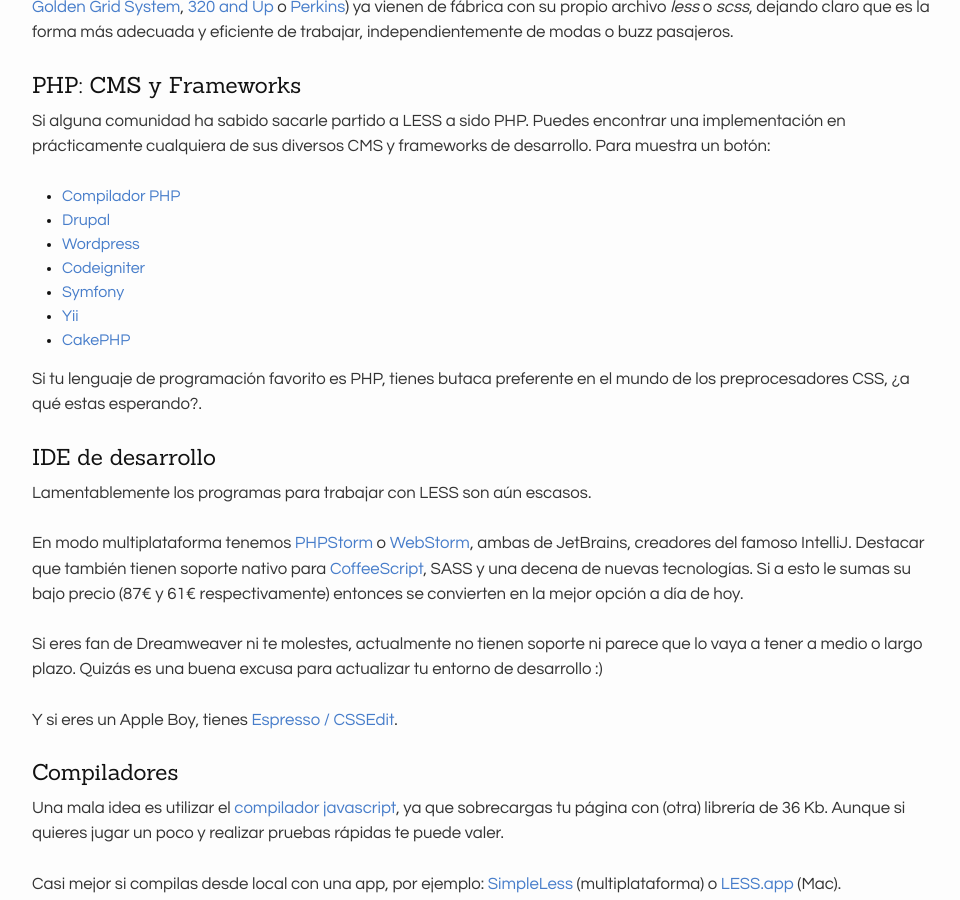
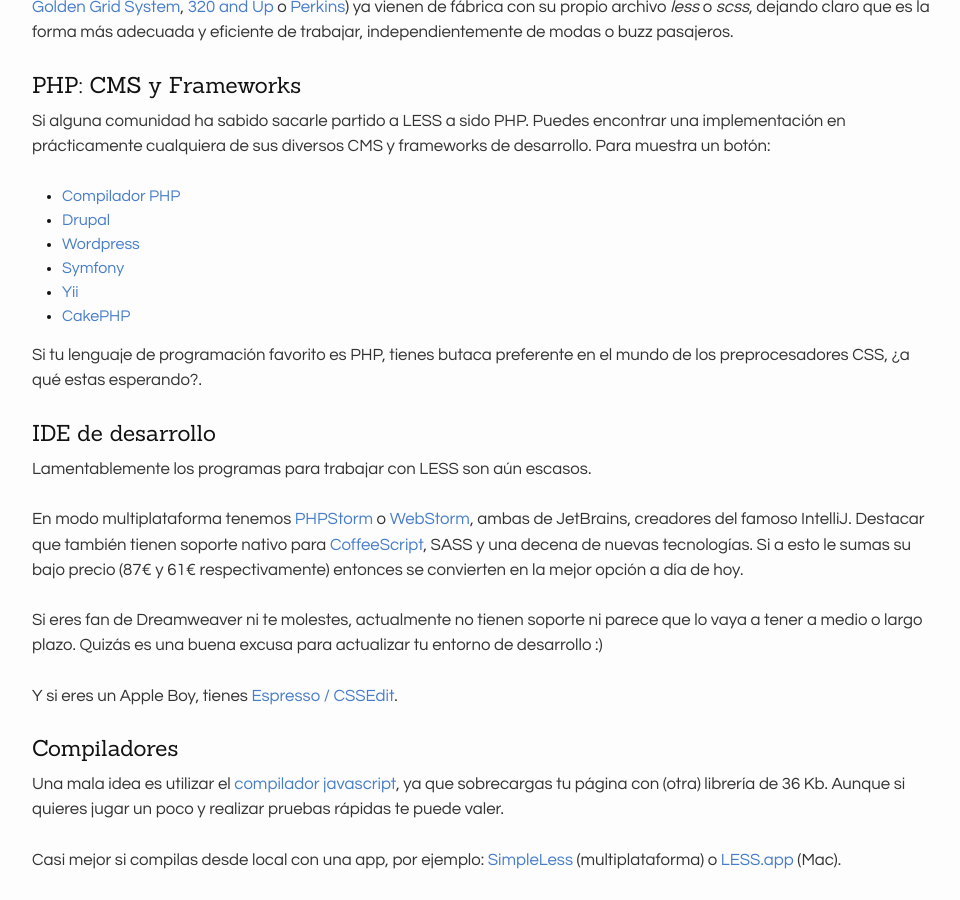
Before and after one commit to brunogarcia/portfolio-jekyll, a Jekyll site: the page built from _posts/2011-12-11-preprocesadores-css-estado-actual-y-comparativa.markdown, in a window 1280 px wide and 900 px high, scrolled down 2176 px. Shown: the whole window, without its empty margins (156-1116 px from the left). Built offline with Jekyll 4.4.1, drawn with Linux system fonts in a browser that asks for light colours.

Commit message:
Delete Codeigniter link

```diff
--- a/_posts/2011-12-11-preprocesadores-css-estado-actual-y-comparativa.markdown
+++ b/_posts/2011-12-11-preprocesadores-css-estado-actual-y-comparativa.markdown
@@ -171,7 +171,6 @@
 -   [Compilador PHP](http://leafo.net/lessphp/)
 -   [Drupal](http://drupal.org/project/less)
 -   [Wordpress](http://wordpress.org/extend/plugins/wp-less)
--   [Codeigniter](http://codeigniter.com/forums/viewthread/164741)
 -   [Symfony](http://www.symfony-project.org/plugins/sfLESSPlugin)
 -   [Yii](http://www.yiiframework.com/extension/less)
 -   [CakePHP](https://github.com/Phally/less)
```
